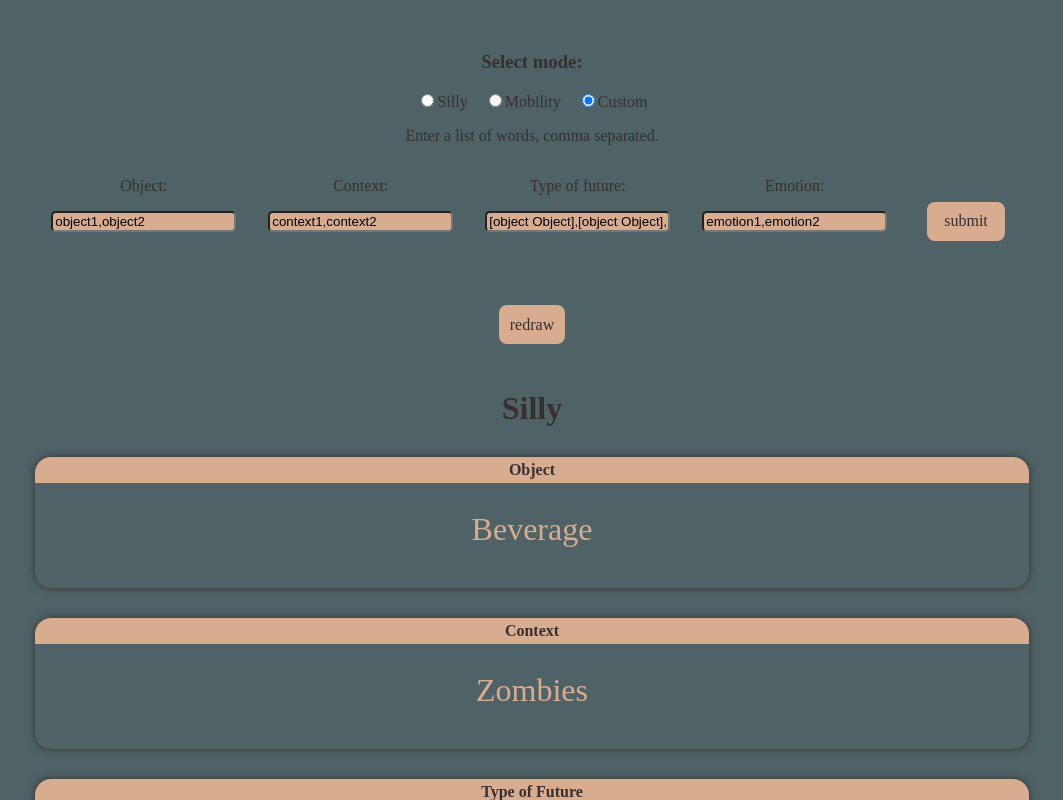
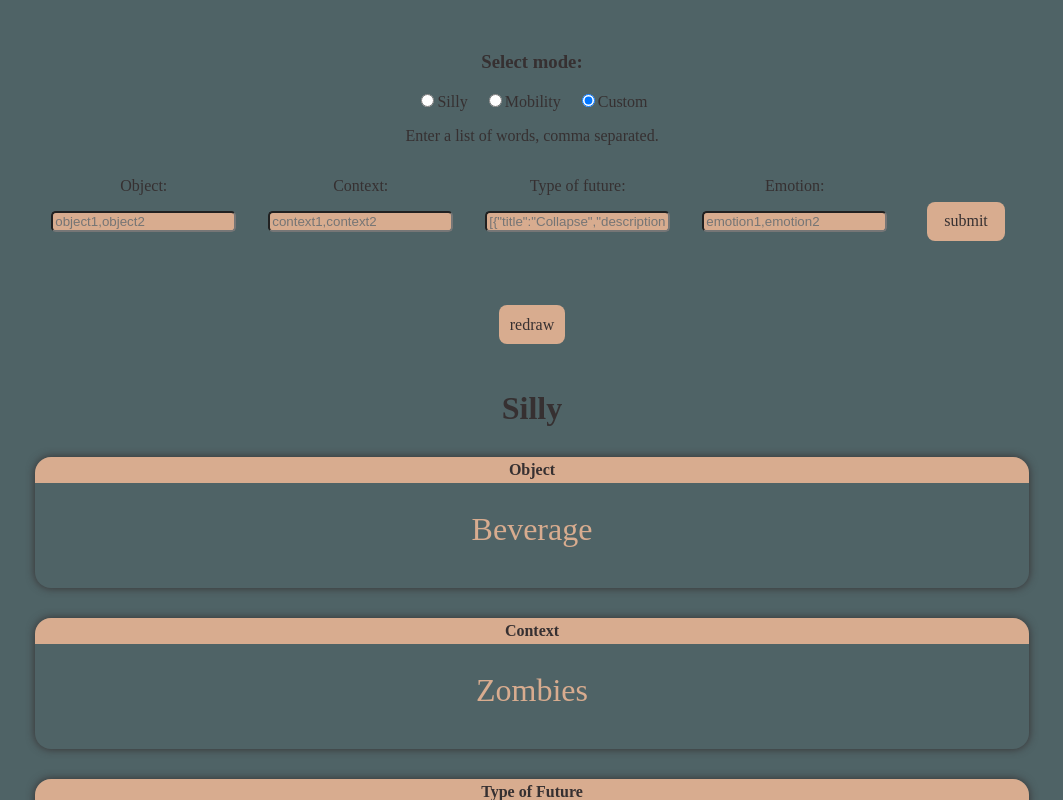
Before and after one commit to TakinB/ThingFromTheFuture, a React (Vite) app: page / in a window 1280 px wide. Both pictures are taken after a click on the radio button "Custom". Shown: the top 800 px of the page, without its empty margins (108-1171 px from the left). Built offline with nearby package versions, Linux system fonts and the light colour scheme; a web font is replaced by a local one.

Commit message:
add placeholder and default values to custom mode

```diff
--- a/src/components/textInput.jsx
+++ b/src/components/textInput.jsx
@@ -2,10 +2,7 @@ import React, { createContext, useEffect, useState } from "react";
 import "./textInput.css";
 
 const TextInput = ({ handleCallback }) => {
-  const [objectString, setObjectString] = useState(["object1", "object2"]);
-  const [contextString, setContextString] = useState(["context1", "context2"]);
-  const [emotionString, setEmotionString] = useState(["emotion1", "emotion2"]);
-  const [eventString, setEventString] = useState([
+  const defaultValues = [["object1", "object2"],["context1", "context2"],["emotion1", "emotion2"],[
     {
       title: "Collapse",
       description: "a future in which society as we know it has come apart",
@@ -19,7 +16,12 @@ const TextInput = ({ handleCallback }) => {
       title: "Transform",
       description: "a future in which a profound historical evolution has occurred",
     }
-  ]);
+  ]]
+
+  const [objectString, setObjectString] = useState(defaultValues[0]);
+  const [contextString, setContextString] = useState(defaultValues[1]);
+  const [emotionString, setEmotionString] = useState(defaultValues[2]);
+  const [eventString, setEventString] = useState(defaultValues[3]);
 
 
   return (
@@ -30,8 +32,8 @@ const TextInput = ({ handleCallback }) => {
           <p> Object:</p>
           <input
             className="singleInput"
-            value={objectString}
-            onChange={(e) => setObjectString(e.target.value.split(","))}
+            placeholder={objectString}
+            onChange={(e) => setObjectString(e.target.value.trim().length!=0 ? e.target.value.split(",") : defaultValues[0])}
             type="string"
           />
         </div>
@@ -41,8 +43,8 @@ const TextInput = ({ handleCallback }) => {
 
           <input
             className="singleInput"
-            value={contextString}
-            onChange={(e) => setContextString(e.target.value.split(","))}
+            placeholder={contextString}
+            onChange={(e) => setContextString(e.target.value.trim().length!=0 ? e.target.value.split(",") : defaultValues[1])}
             type="string"
           />
         </div>
@@ -50,9 +52,10 @@ const TextInput = ({ handleCallback }) => {
         <div className="InputLabel">
           <p>Type of future:</p>
           <input
+            placeholder={JSON.stringify(eventString)}
             className="singleInput"
-            value={eventString}
-            onChange={(e) => setEventString(e.target.value.split(","))}
+            // value={JSON.stringify(eventString)}
+            onChange={(e) => setEventString(e.target.value.trim().length!=0 ? e.target.value.split(",") : defaultValues[3])}
             type="string"
           />
         </div>
@@ -61,8 +64,8 @@ const TextInput = ({ handleCallback }) => {
           <p>Emotion:</p>
           <input
             className="singleInput"
-            value={emotionString}
-            onChange={(e) => setEmotionString(e.target.value.split(","))}
+            placeholder={emotionString}
+            onChange={(e) => setEmotionString(e.target.value.trim().length!=0 ? e.target.value.split(",") : defaultValues[2])}
             type="string"
           />
         </div>
```
